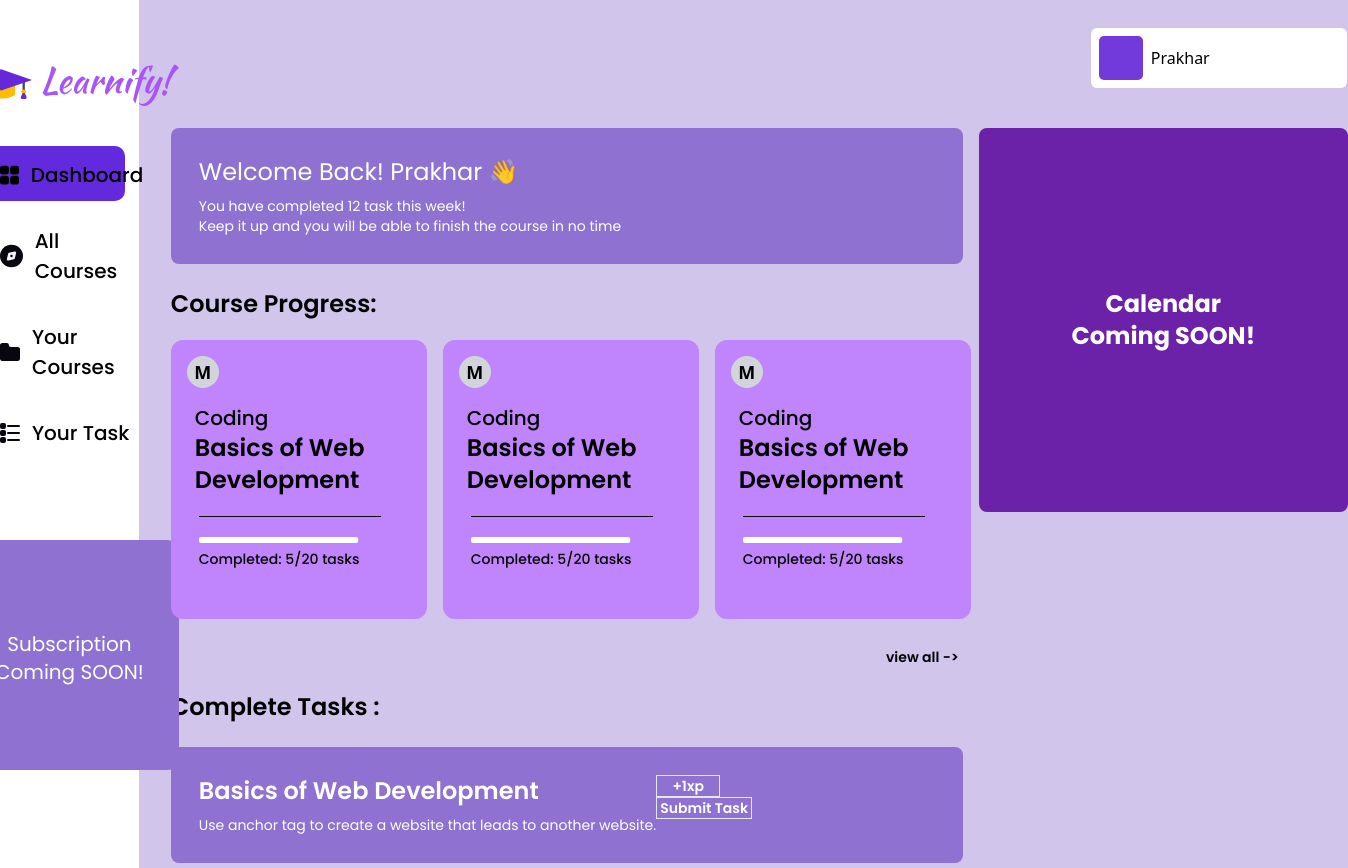
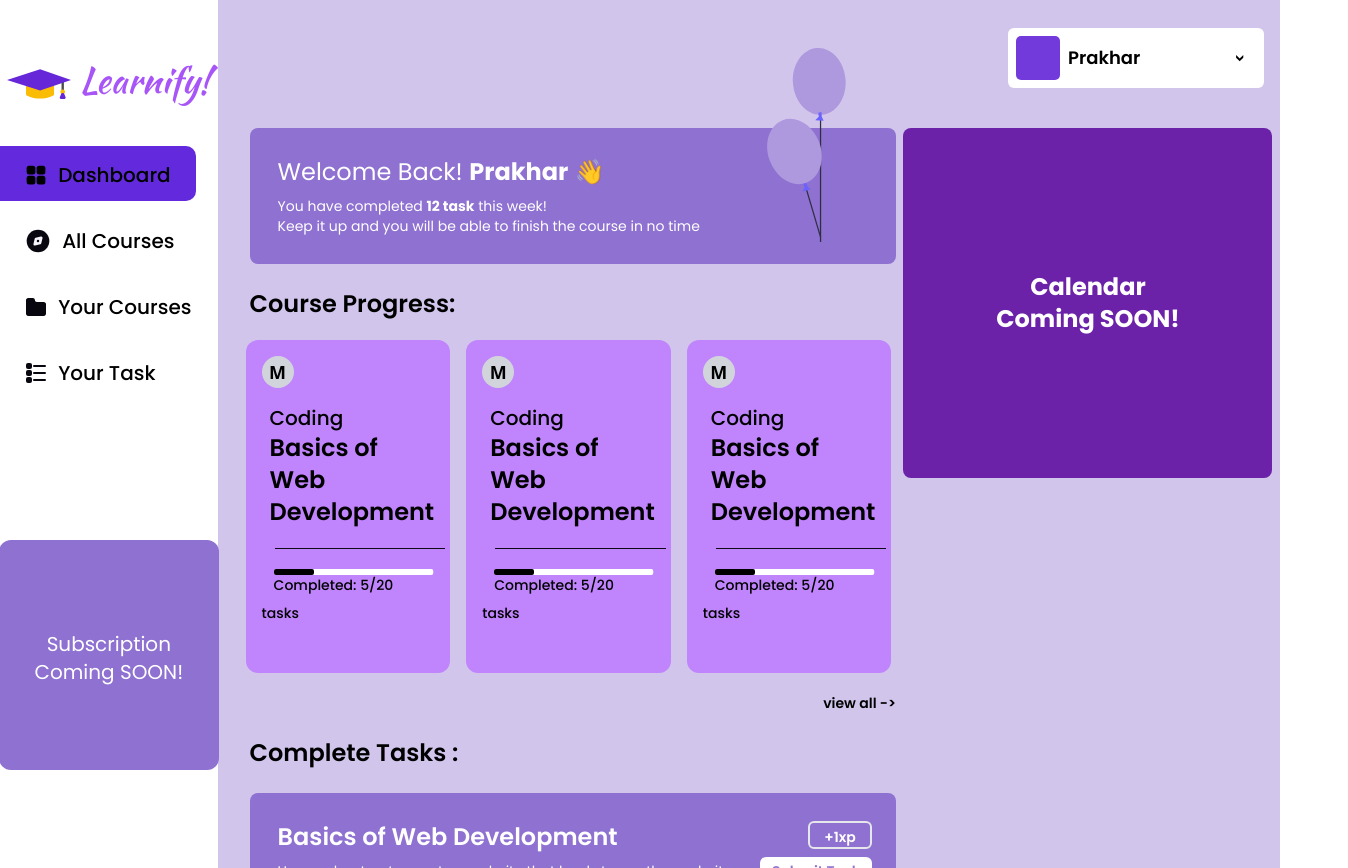
Before and after one commit to Rutetid/Learnify, a React (Vite) app: page /dashboard in a window 1280 px wide. Shown: the top 868 px of the page, 1348 px wide, since content can reach past the window. Built offline with nearby package versions, Linux system fonts and the light colour scheme; the HTML template or start-up script is replaced by a standard one.

Commit message:
Completed the Dashboard

```diff
--- /dev/null
+++ b/src/Components/Dashboard Page/AllCourses.jsx
@@ -0,0 +1,22 @@
+import Sidebar from '../Sidebar/Sidebar'
+import React from 'react'
+import Course_progress from './Course_progress';
+
+const AllCourses = () => {
+  return (
+			<div className="flex">
+				<div className='w-2/12'>
+					<Sidebar />
+				</div>
+				<div className="bg-dashboard  ">
+					<div className="grid grid-cols-3">
+						<Course_progress />
+						<Course_progress />
+						<Course_progress />
+					</div>
+				</div>
+			</div>
+		);
+}
+
+export default AllCourses;
--- a/src/Components/Dashboard Page/Course_progress.jsx
+++ b/src/Components/Dashboard Page/Course_progress.jsx
@@ -1,12 +1,13 @@
 import React from 'react';
 import line from "../../assets/line.svg";
 import progress from "../../assets/progress.svg";
+import progressdone from "../../assets/progressdone.svg";
 
 const Course_progress = () => {
   return (
 			<div className="flex justify-center items-center relative">
 				{" "}
-				<div className="bg-purple-400 text-lg text-white font-sans rounded-xl text-left w-64 mx-2 my-5 p-4 pb-12 relative">
+				<div className="bg-purple-400 text-lg text-white rounded-xl text-left w-auto h-auto mx-2 my-5 p-4 pb-12 relative">
 					{" "}
 					<div className="absolute  bg-gray-300 rounded-full w-8 h-8 flex items-center justify-center">
 						{" "}
@@ -22,8 +23,14 @@ const Course_progress = () => {
 						Development
 					</h1>
 					<img src={line} alt="" className="mt-5 ml-3 " />
-					<img src={progress} alt="" className="mt-5 ml-3 " />
-					<span className="mt-5 ml-3 text-black font-poppins text-sm font-medium" > Completed: 5/20 tasks</span>
+					<div className="relative mt-5 ml-3">
+						<img src={progress} alt="" className="absolute z-10 " />
+						<img src={progressdone} alt="" className="absolute z-20 " />
+					</div>
+					<span className="mt-5 ml-3 text-black font-poppins text-sm font-medium">
+						{" "}
+						Completed: 5/20 tasks
+					</span>
 				</div>
 			</div>
 		);
--- a/src/Components/Dashboard Page/Dashboard_Middle.jsx
+++ b/src/Components/Dashboard Page/Dashboard_Middle.jsx
@@ -5,15 +5,24 @@ import Course_progress from "./Course_progress";
 
 const Dashboard_Middle = () => {
 	return (
-		<div className="bg-dashboard flex flex-col w-middle ">
-			<div className="bg-accent-dark mt-32 ml-8 mr-4 rounded-lg  ">
-				<div className="py-7 text-left pl-7 font-poppins text-white">
-					<span className="text-2xl">Welcome Back! Prakhar 👋</span>
+		<div className="bg-dashboard flex flex-col w-50vw  ml-20vw min-h-screen ">
+			<div className="bg-accent-dark mt-32 ml-8 rounded-lg relative ">
+				<div className="py-7 text-left px-7 font-poppins text-white flex justify-between	 ">
+					<div>
+						<span className="text-2xl">
+							Welcome Back! <strong>Prakhar</strong> 👋
+						</span>
 
-					<p className="text-sm pt-2">You have completed 12 task this week!</p>
-					<p className="text-sm ">
-						Keep it up and you will be able to finish the course in no time
-					</p>
+						<p className="text-sm pt-2">
+							You have completed <strong>12 task</strong> this week!
+						</p>
+						<p className="text-sm ">
+							Keep it up and you will be able to finish the course in no time
+						</p>
+					</div>
+					<div>
+						<img src={baloon} alt="" className="absolute top-[-60%] right-0 mr-12" />
+					</div>
 				</div>
 			</div>
 
@@ -21,13 +30,12 @@ const Dashboard_Middle = () => {
 				Course Progress:
 			</span>
 
-			<div className=" flex pl-6">
+			<div className=" flex px-5">
 				<Course_progress />
 				<Course_progress />
 				<Course_progress />
-
 			</div>
-			<span className="mt-2 font-poppins font-semibold text-sm text-right pr-5">
+			<span className=" font-poppins font-semibold text-sm text-right ">
 				view all -&gt;{" "}
 			</span>
 
@@ -35,8 +43,8 @@ const Dashboard_Middle = () => {
 				Complete Tasks :{" "}
 			</span>
 
-			<div className="bg-accent-dark mt-6 ml-8 mr-4 rounded-lg mb-10  ">
-				<div className="py-7 text-left pl-7 text-white flex">
+			<div className="bg-accent-dark mt-6 ml-8 rounded-lg mb-10">
+				<div className="py-7 text-left pl-7 justify-between text-white flex">
 					<div>
 						<span className="font-poppins font-semibold text-2xl">
 							Basics of Web Development
@@ -47,12 +55,12 @@ const Dashboard_Middle = () => {
 						</p>
 					</div>
 
-					<div className="text-center flex-col">
-						<p className="border w-16 font-poppins font-semibold text-sm">
+					<div className="text-center mr-6 flex justify-end items-end flex-col">
+						<p className="border-solid border-2 w-16 h-7 pt-1 mb-2 rounded-md font-poppins font-semibold text-sm">
 							{" "}
 							+1xp
 						</p>
-						<p className="border w-24 font-poppins font-semibold text-sm">
+						<p className="bg-white rounded-md pt-1 px-2 h-7 w-28 text-accent-dark font-poppins font-semibold text-sm">
 							{" "}
 							Submit Task
 						</p>
--- a/src/Components/Dashboard Page/Dashboard_Right.jsx
+++ b/src/Components/Dashboard Page/Dashboard_Right.jsx
@@ -1,20 +1,22 @@
 import React from "react";
 import pfp from "../../assets/pfp.svg";
+import dropdown from "../../assets/dropdown.svg";
 
 const Dashboard_Right = () => {
 	return (
-		<div className="bg-dashboard flex flex-col w-right ">
-			<div className=" mt-7 bg-white flex items-center rounded-md ml-28 w-64">
+		<div className="bg-dashboard flex flex-col w-30vw items-center relative">
+			<div className=" mt-7 bg-white flex items-center rounded-md ml-24 w-64">
 				<img className="py-2 px-2" src={pfp} alt="" />
-
-				<span className="">Prakhar</span>
+				<div className="flex gap-24">
+					<span className="font-poppins font-semibold text-lg">Prakhar</span>
+					<img className="" src={dropdown} alt="" />
+				</div>
 			</div>
 
-			<div className="bg-purple-800 mt-10 h-96 rounded-lg w-370 flex items-center justify-center text-center text-white">
+			<div className="bg-purple-800 mt-10 h-370 rounded-lg w-370 flex items-center justify-center text-center text-white">
 				<p className="font-poppins font-bold text-2xl">
 					Calendar <br /> Coming SOON!
 				</p>
-				<p className="font-poppins font-bold text-2xl"></p>
 			</div>
 		</div>
 	);
--- a/src/Components/Sidebar/Sidebar.jsx
+++ b/src/Components/Sidebar/Sidebar.jsx
@@ -7,7 +7,7 @@ import page from './style.module.css'
 
 function Sidebar() {
 	return (
-		<div className="w-1/6 flex sticky flex-col h-screen bg-white">
+		<div className="w-20vw flex fixed flex-col h-screen bg-white">
 			<div className="flex pt-12 justify-center gap-2 items-center">
 				<img src={logo} alt="" className="w-16 h-16" />
 				<span className="font-kaushan text-purple-500 text-4xl">Learnify!</span>
--- a/tailwind.config.js
+++ b/tailwind.config.js
@@ -16,9 +16,16 @@ export default {
 			},
 			width: {
 				350: "330px",
-				middle: "850px",
-				right: "420px",
 				370: "369px",
+				"20vw": "17vw",
+				"30vw": "30vw",
+				"50vw": "53vw",
+			},
+			height: {
+				370: "350px",
+			},
+			margin: {
+				"20vw": "17vw",
 			},
 			fontSize: {
 				46: "46px",
```
Also changed, not shown: src/assets/dropdown.svg (added), src/assets/progressdone.svg (added).
